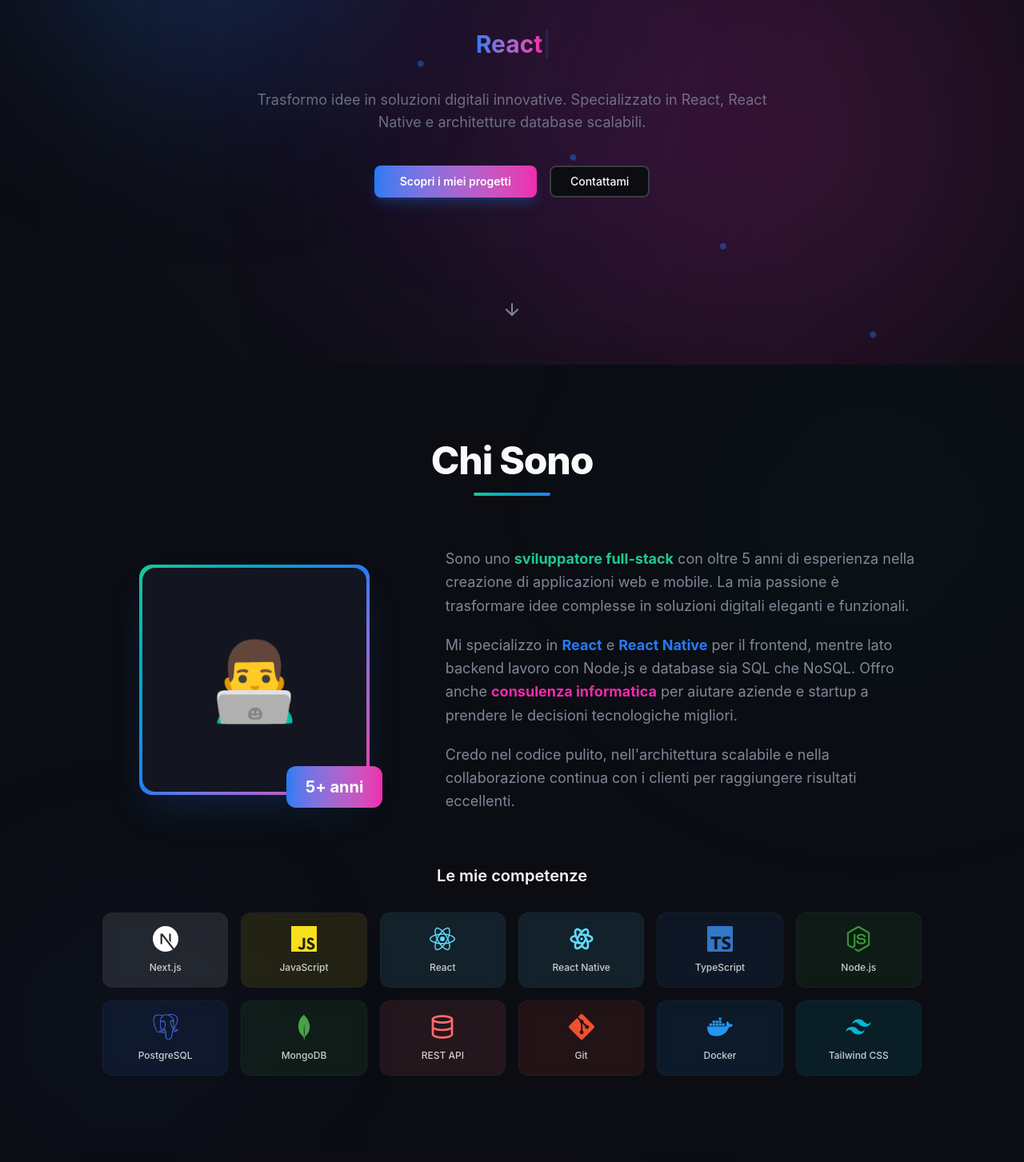
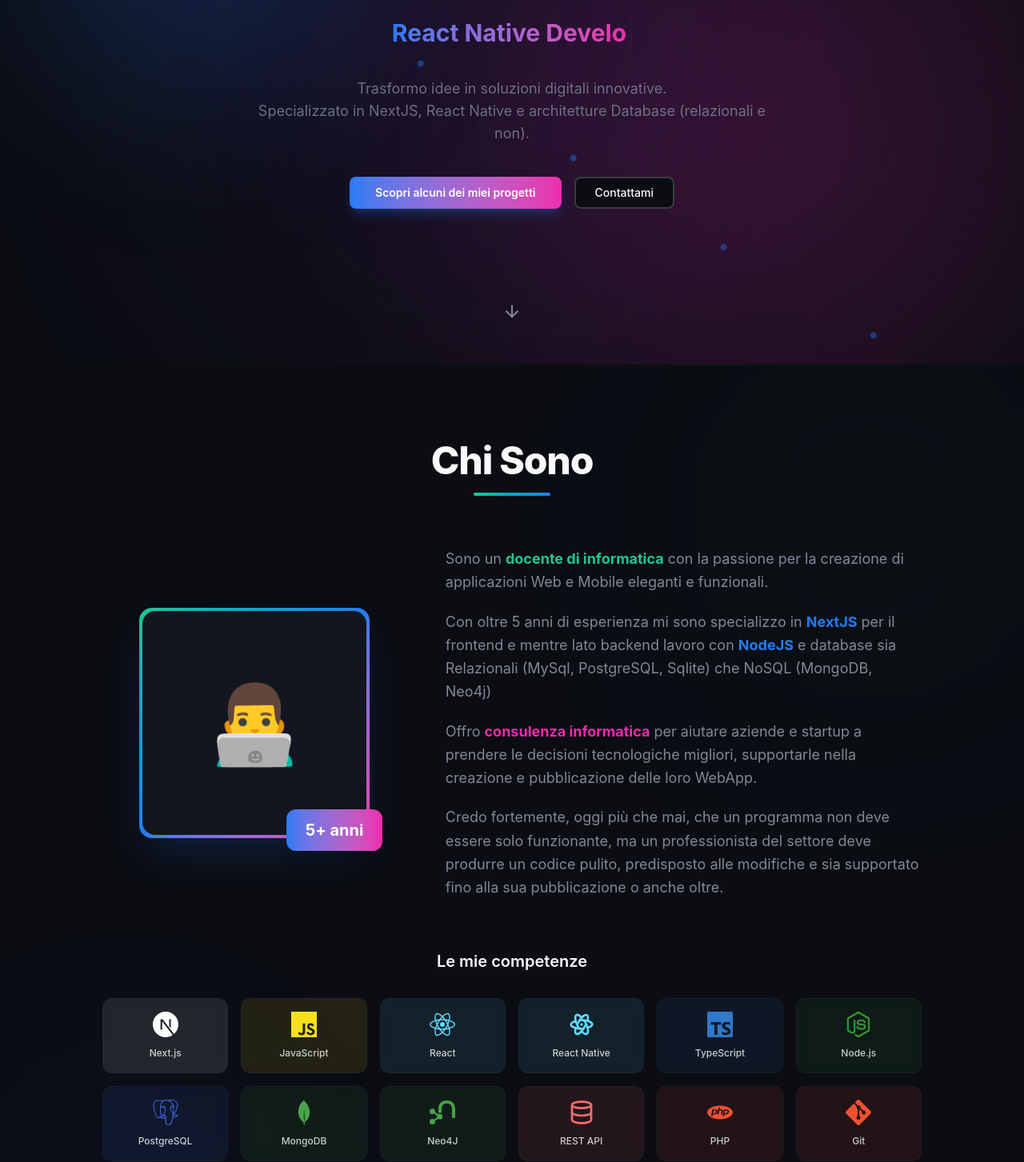
Before and after one commit to Zexal0807/Portfolio, a Next.js app: page / in a window 1280 px wide. Shown: the part 344-1797 px from the top of the page at 80% size. Built offline with nearby package versions, Linux system fonts and the light colour scheme.

Commit message:
Improve text and code

```diff
--- a/src/components/About.js
+++ b/src/components/About.js
@@ -1,20 +1,10 @@
 "use client"
 
 import { motion } from "framer-motion";
-import {
-    SiJavascript,
-    SiTypescript,
-    SiReact,
-    SiNodedotjs,
-    SiPostgresql,
-    SiMongodb,
-    SiGit,
-    SiDocker,
-    SiTailwindcss,
-    SiNextdotjs
-} from "react-icons/si";
+import { SiJavascript, SiTypescript, SiReact, SiNodedotjs, SiPostgresql, SiMongodb, SiGit, SiDocker, SiTailwindcss, SiNextdotjs, SiPhp, SiNeo4J } from "react-icons/si";
 import { TbBrandReactNative } from "react-icons/tb";
 import { Database } from "lucide-react";
+import Link from "next/link";
 
 const skills = [
     { name: "Next.js", icon: SiNextdotjs, color: "#FFFFFF", bgColor: "rgba(255, 255, 255, 0.1)" },
@@ -25,12 +15,13 @@
     { name: "Node.js", icon: SiNodedotjs, color: "#339933", bgColor: "rgba(51, 153, 51, 0.1)" },
     { name: "PostgreSQL", icon: SiPostgresql, color: "#4169E1", bgColor: "rgba(65, 105, 225, 0.1)" },
     { name: "MongoDB", icon: SiMongodb, color: "#47A248", bgColor: "rgba(71, 162, 72, 0.1)" },
+    { name: "Neo4J", icon: SiNeo4J, color: "#47A248", bgColor: "rgba(71, 162, 72, 0.1)" },
     { name: "REST API", icon: Database, color: "#FF6B6B", bgColor: "rgba(255, 107, 107, 0.1)" },
+    { name: "PHP", icon: SiPhp, color: "#F05032", bgColor: "rgba(240, 80, 50, 0.1)" },
     { name: "Git", icon: SiGit, color: "#F05032", bgColor: "rgba(240, 80, 50, 0.1)" },
     { name: "Docker", icon: SiDocker, color: "#2496ED", bgColor: "rgba(36, 150, 237, 0.1)" },
     { name: "Tailwind CSS", icon: SiTailwindcss, color: "#06B6D4", bgColor: "rgba(6, 182, 212, 0.1)" },
 ];
-
 
 const itemVariants = {
     hidden: { opacity: 0, y: 20 },
@@ -99,19 +90,17 @@
                             className="md:col-span-3 space-y-5"
                         >
                             <p className="text-lg text-muted-foreground leading-relaxed">
-                                Sono uno <strong className="text-tertiary-accent">sviluppatore full-stack</strong> con oltre 5 anni di esperienza
-                                nella creazione di applicazioni web e mobile. La mia passione è trasformare
-                                idee complesse in soluzioni digitali eleganti e funzionali.
+                                Sono un <strong className="text-tertiary-accent">docente di informatica</strong> con la passione per la creazione di applicazioni Web e Mobile eleganti e funzionali.
                             </p>
                             <p className="text-lg text-muted-foreground leading-relaxed">
-                                Mi specializzo in <strong className="text-primary-accent">React</strong> e <strong className="text-primary-accent">React Native</strong> per
-                                il frontend, mentre lato backend lavoro con Node.js e database sia SQL che NoSQL.
-                                Offro anche <strong className="text-secondary-accent">consulenza informatica</strong> per aiutare
-                                aziende e startup a prendere le decisioni tecnologiche migliori.
+                                Con oltre 5 anni di esperienza mi sono specializzo in <strong className="text-primary-accent">NextJS</strong> per il frontend e mentre lato backend lavoro con <strong className="text-primary-accent">NodeJS</strong> e database sia Relazionali (MySql, PostgreSQL, Sqlite) che NoSQL (MongoDB, Neo4j)
                             </p>
                             <p className="text-lg text-muted-foreground leading-relaxed">
-                                Credo nel codice pulito, nell'architettura scalabile e nella collaborazione
-                                continua con i clienti per raggiungere risultati eccellenti.
+                                Offro <strong className="text-secondary-accent">consulenza informatica</strong> per aiutare
+                                aziende e startup a prendere le decisioni tecnologiche migliori, supportarle nella creazione e pubblicazione delle loro WebApp.
+                            </p>
+                            <p className="text-lg text-muted-foreground leading-relaxed">
+                                Credo fortemente, oggi più che mai, che un programma non deve essere solo funzionante, ma un professionista del settore deve produrre un codice pulito, predisposto alle modifiche e sia supportato fino alla sua pubblicazione o anche oltre.
                             </p>
                         </motion.div>
                     </div>
--- a/src/components/Hero.js
+++ b/src/components/Hero.js
@@ -2,12 +2,11 @@
 
 import { motion } from "framer-motion";
 import { ArrowDown, Sparkles } from "lucide-react";
-// import { Button } from "@/components/ui/button";
 import TypewriterText from "@/components/TypewriterText";
-import { Button } from "./ui/button";
+import { Button } from "@/components/ui/button";
 
 const skills = [
-    "Sviluppatore React & NextJS",
+    "Sviluppatore NextJS",
     "React Native Developer",
     "Database Architect",
     "Full-Stack Developer",
@@ -126,7 +125,8 @@
                         className="text-lg text-muted-foreground/80 max-w-2xl mx-auto mb-10"
                     >
                         Trasformo idee in soluzioni digitali innovative.
-                        Specializzato in React, React Native e architetture database scalabili.
+                        <br />
+                        Specializzato in NextJS, React Native e architetture Database (relazionali e non).
                     </motion.p>
 
                     <motion.div
@@ -140,7 +140,7 @@
                             className="bg-gradient-to-r from-primary-accent to-secondary-accent hover:opacity-90 text-white font-semibold px-8 shadow-lg shadow-primary-accent/25 cursor-pointer"
                             onClick={() => scrollToSection("progetti")}
                         >
-                            Scopri i miei progetti
+                            Scopri alcuni dei miei progetti
                         </Button>
                         <Button
                             size="lg"
--- a/src/components/Navbar.js
+++ b/src/components/Navbar.js
@@ -3,8 +3,7 @@
 import { useState, useEffect } from "react";
 import { motion, AnimatePresence } from "framer-motion";
 import { Menu, X } from "lucide-react";
-import Link from "next/link";
-import { Button } from "./ui/button";
+import { Button } from "@/components/ui/button";
 
 const navItems = [
     { label: "Chi Sono", href: "#chi-sono" },
@@ -38,8 +37,7 @@
             transition={{ duration: 0.5 }}
             className={`fixed top-0 left-0 right-0 z-50  ${isScrolled
                 ? "bg-background/80 backdrop-blur-xl border-b border-border/50 shadow-lg shadow-background/10"
-                : "bg-transparent"
-                }`
+                : "bg-transparent"}`
             }
         >
             <div className="container">
```
